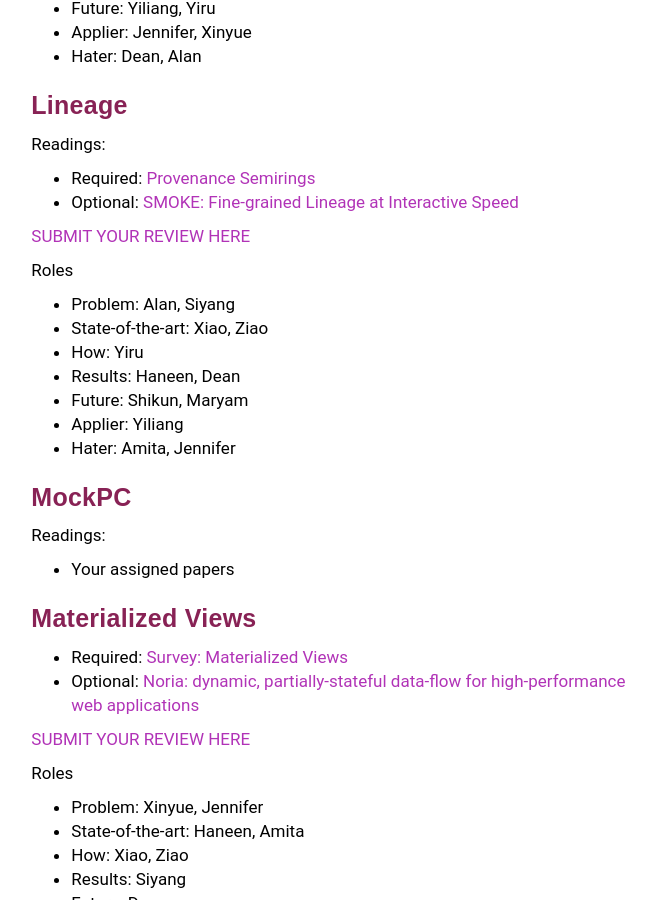
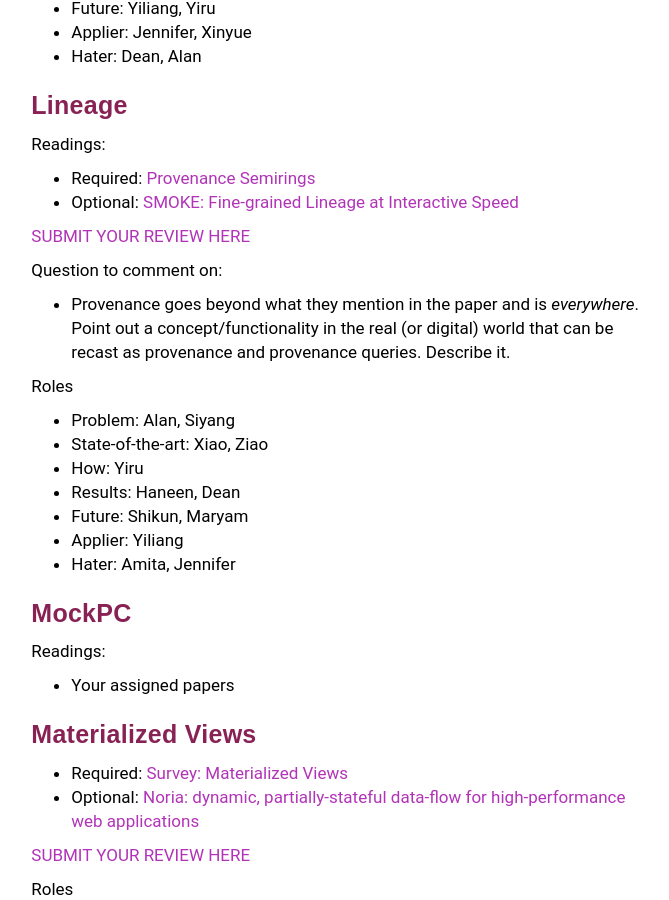
Before and after one commit to wzao1515/w6113.github.io, a Jekyll site: the page built from reviews.md, in a window 1280 px wide and 900 px high, scrolled down 7810 px. Shown: the whole window, without its empty margins (293-962 px from the left). Built offline with Jekyll 4.4.1, drawn with Linux system fonts in a browser that asks for light colours; our own code applies the rules of GitHub Pages for plain Markdown files.

Commit message:
updated website

```diff
--- a/reviews.md
+++ b/reviews.md
@@ -371,6 +371,10 @@ Readings:
 
 [SUBMIT YOUR REVIEW HERE](https://goo.gl/forms/ymmD3tIBTWpQO7ME2)
 
+Question to comment on:
+
+* Provenance goes beyond what they mention in the paper and is _everywhere_.  Point out a concept/functionality in the real (or digital) world that can be recast as provenance and provenance queries.  Describe it.
+
 Roles
 
 * Problem:  Alan, Siyang
```
